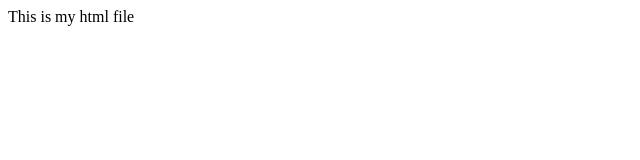
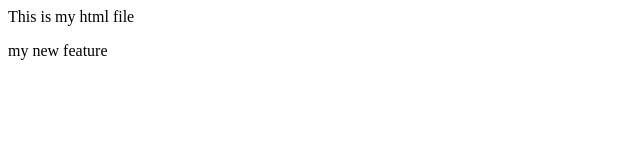
Before and after one commit to yasmeen0013/Myfirstproject-demo, a plain HTML site: page index.html in a window 1280 px wide. Shown: the full height of the page, 0-640 px from the left. Drawn offline with Linux system fonts and the light colour scheme.

Commit message:
add feature

```diff
--- a/index.html
+++ b/index.html
@@ -1 +1,2 @@
 This is my html file
+<p>my new feature</p>
```
